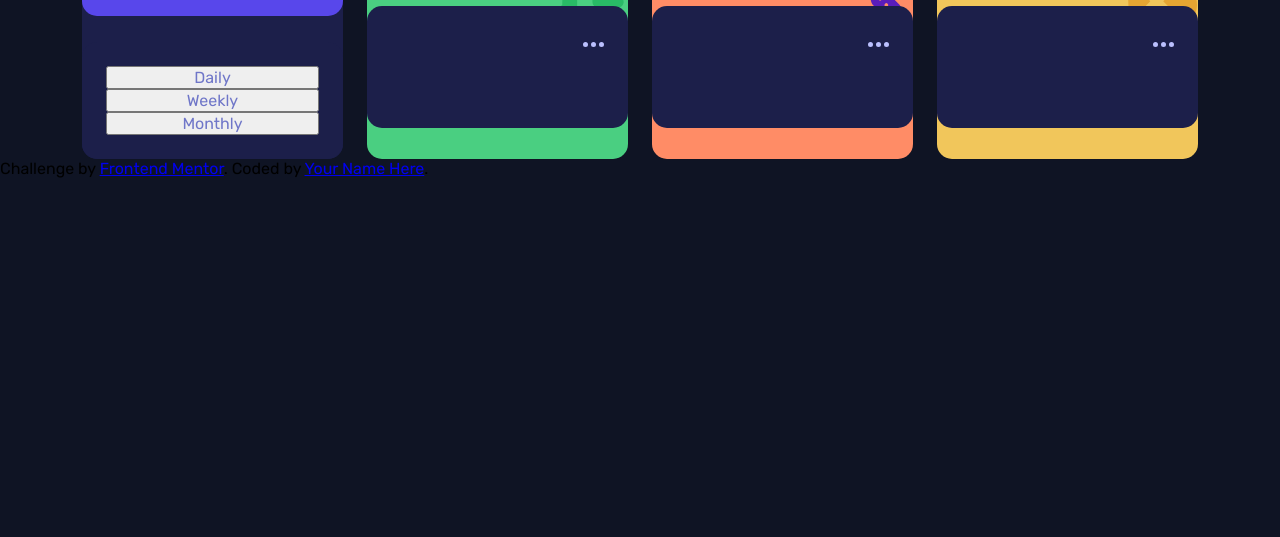
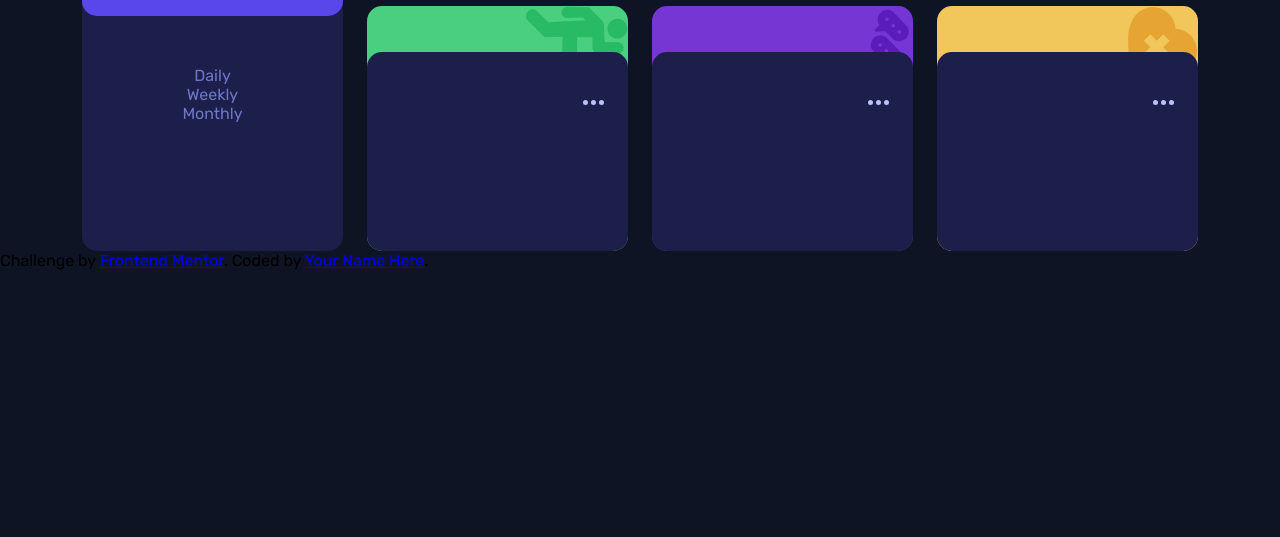
Before and after one commit to ETPTrades/Time-Tracking-Dashboard, a plain HTML site: page index.html in a window 1280 px wide. Shown: the part 263-800 px from the top of the page. Drawn offline with Linux system fonts and the light colour scheme.

Commit message:
Gave each sub-grid within each category-container a min-block-size of 122px for mobile, 180px for tablet, and 199px for desktop screens. This fixed the problem of the sub-grid for the exercise and social containers not stretching to meet the bottom of the container.

```diff
--- a/style.css/global.css
+++ b/style.css/global.css
@@ -214,11 +214,21 @@ h6 {
 }
 
 .social {
-    background-color: var(--orange);
+    background-color: var(--purple-700);
 }
 
 .self-care {
     background-color: var(--yellow);
+}
+
+button {
+    border: none;
+    background: none;
+    cursor: pointer;
+}
+
+button:hover {
+    color: var(--white);
 }
 
 @media (min-width: 615px) and (max-width: 900px) {
@@ -238,9 +248,10 @@ h6 {
         align-items: center;
         grid-template-columns: repeat(3, 1fr);
         grid-template-areas:
-            "title . elipsis"
+            "title title elipsis"
             "total-hours total-hours total-hours"
-            "weekly-hours weekly-hours weekly-hours"
+            "weekly-hours weekly-hours weekly-hours";
+        min-block-size: 180px;
     }
 
     .profile {
@@ -286,9 +297,10 @@ h6 {
         align-items: center;
         grid-template-columns: repeat(3, 1fr);
         grid-template-areas:
-            "title . elipsis"
+            "title title elipsis"
             "total-hours total-hours total-hours"
-            "weekly-hours weekly-hours weekly-hours"
+            "weekly-hours weekly-hours weekly-hours";
+        min-block-size: 199px;
 
     }
 
```
